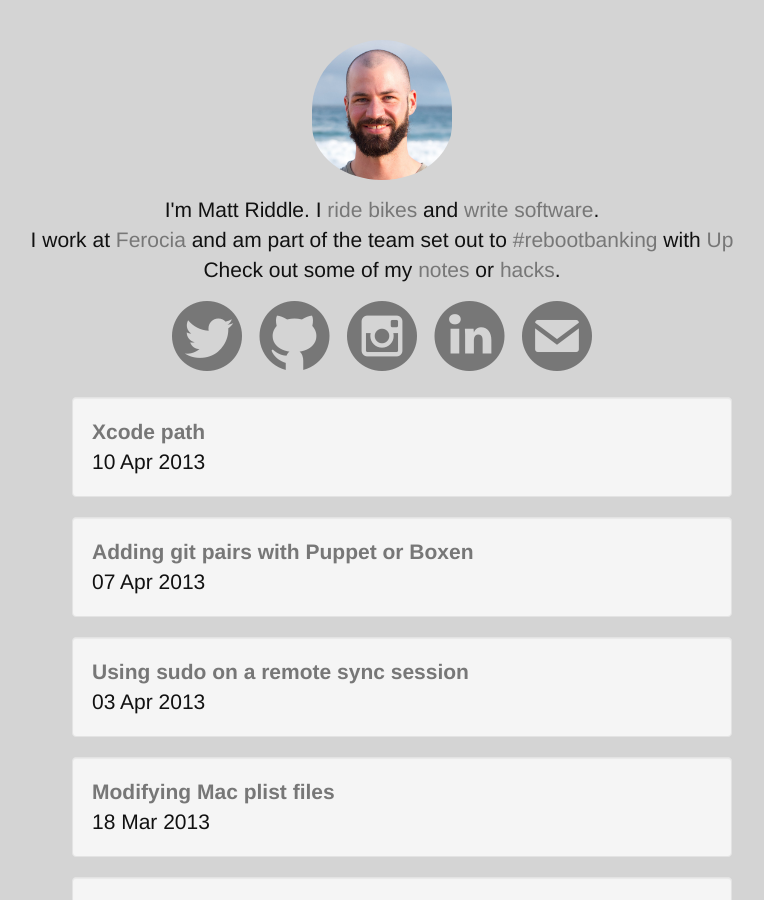
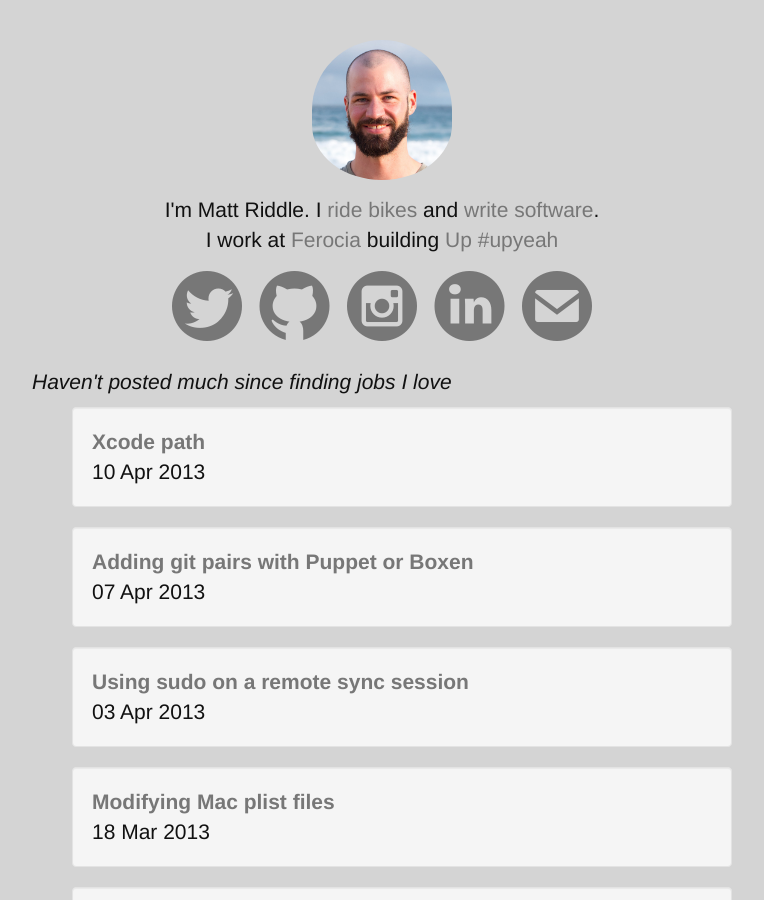
Before and after one commit to mriddle/mriddle, a Jekyll site: the page built from notes/index.html, in a window 1280 px wide and 900 px high. Shown: the whole window, without its empty margins (258-1022 px from the left). Built offline with Jekyll 4.4.1, drawn with Linux system fonts in a browser that asks for light colours; Markdown is read by kramdown in place of the engine named in the settings.

Commit message:
Update front page
Remove link to hacks and notes, haven't been updated in years. Enjoying tinkering with stuff at work too much 😅

```diff
--- a/_layouts/default.html
+++ b/_layouts/default.html
@@ -22,9 +22,7 @@
       <p id="bio">
         I'm Matt Riddle. I <a href="http://www.strava.com/athletes/2064252">ride bikes</a> and <a href="http://github.com/mriddle/">write software</a>.
         <br />
-        I work at <a href="http://www.ferocia.com.au/">Ferocia</a> and am part of the team set out to <a href="https://twitter.com/hashtag/rebootbanking?src=hash">#rebootbanking</a> with <a href="http://up.com.au/">Up</a>
-        <br />
-        Check out some of my <a href="/notes">notes</a> or <a href="/hacks">hacks</a>.
+        I work at <a href="http://www.ferocia.com.au/">Ferocia</a> building <a href="http://up.com.au/">Up</a> <a href="https://twitter.com/hashtag/upyeah?src=hash">#upyeah</a>
       </p>
       <a title="twitter"
          href="http://twitter.com/mriddle89"
--- a/notes/index.html
+++ b/notes/index.html
@@ -1,6 +1,8 @@
 ---
 layout: default
 ---
+
+<p><i>Haven't posted much since finding jobs I love</i></p>
 
 <ul class="posts">
   {% for post in site.posts %}
```
